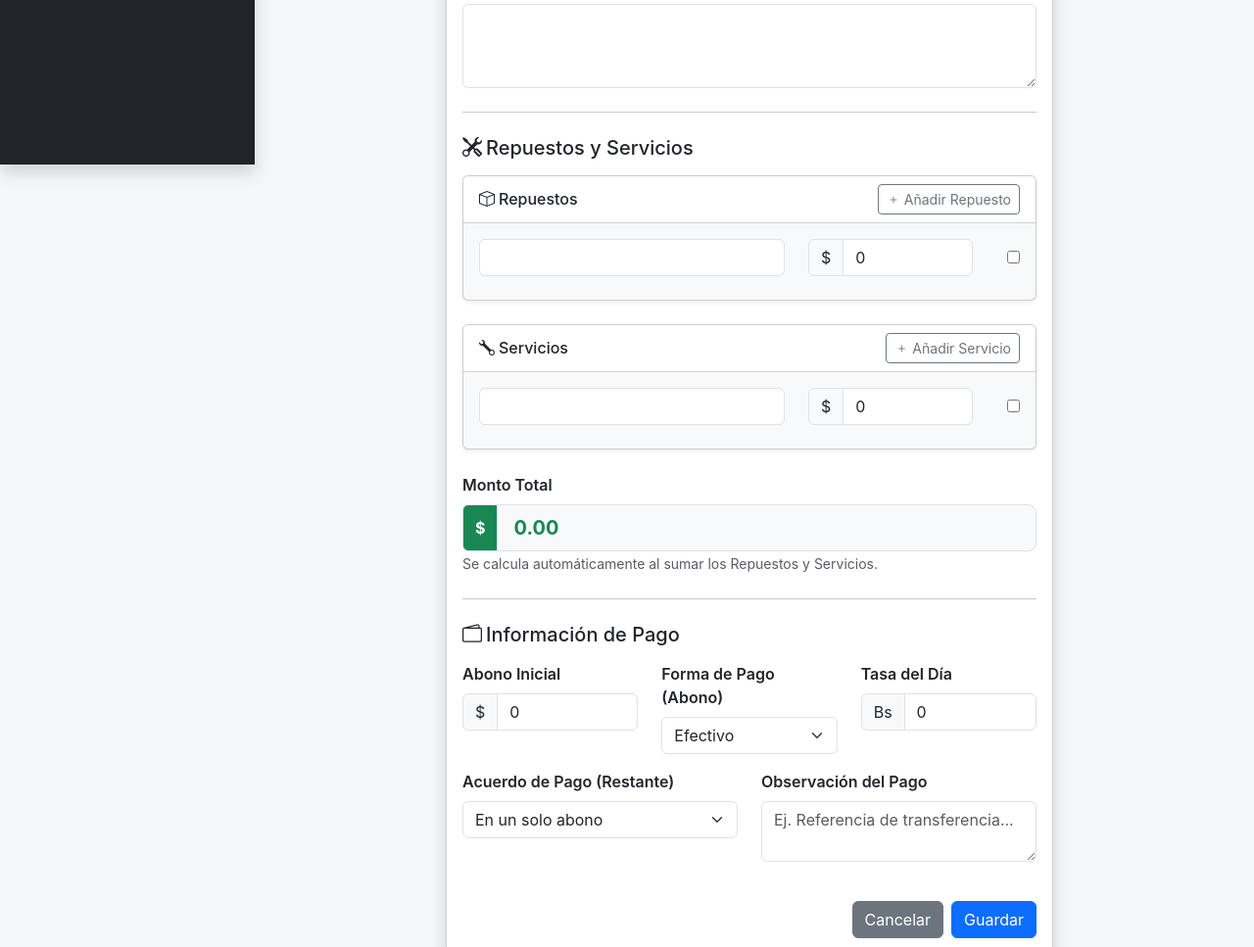
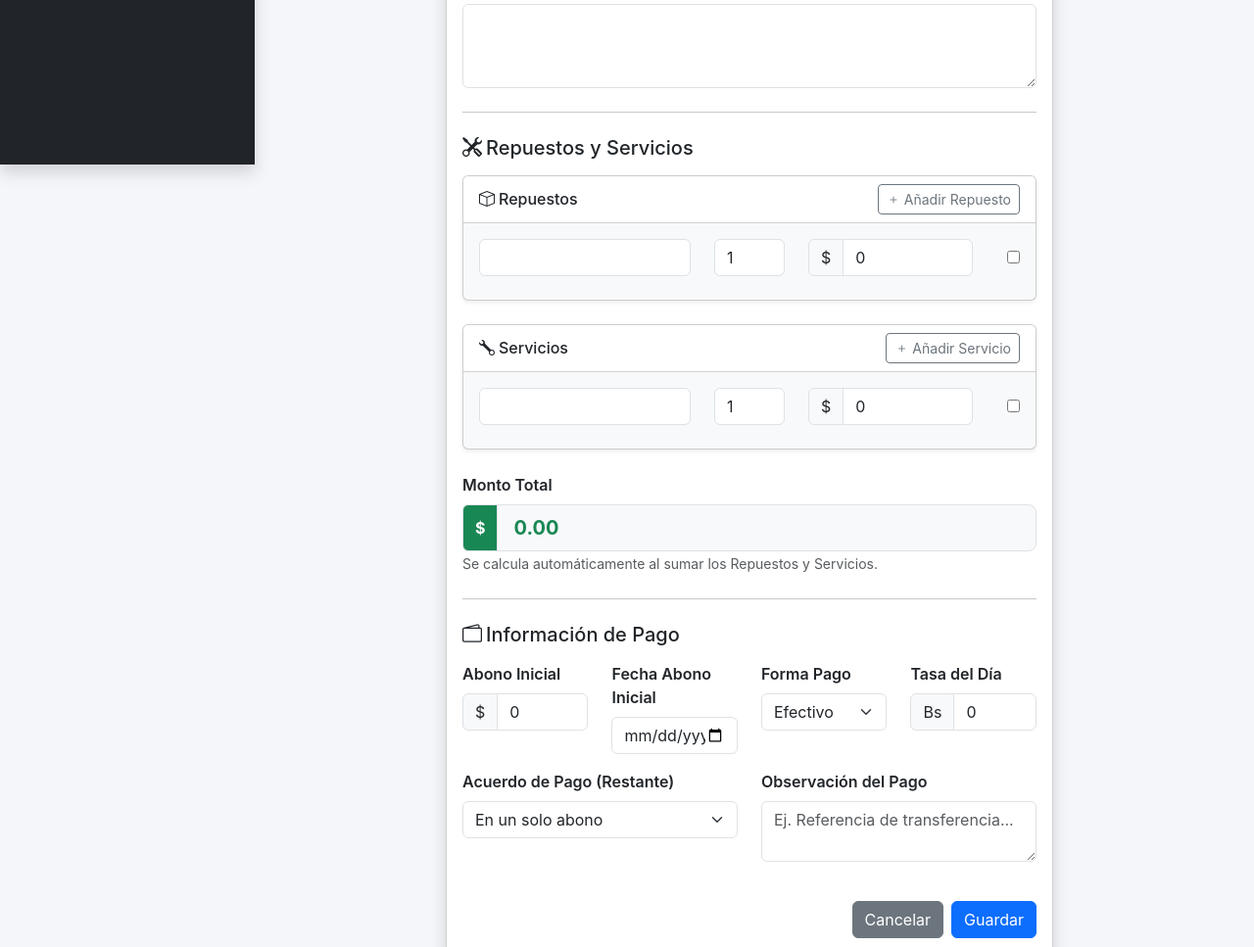
Before and after one commit to aatay19/control_taller, a Django app: page /entradas/crear/ in a window 1280 px wide. Shown: the part 632-1599 px from the top of the page at 98% size. Run offline with Django 5.2, Linux system fonts and the light colour scheme; the visitor is signed in with stand-in values (Sample User, id 1); data that the repository does not hold is empty; some libraries are stand-ins or nearby versions.

Commit message:
añadido cantidad en repuesto,añadido campo de fecha en los abonos

```diff
--- a/libreria/forms.py
+++ b/libreria/forms.py
@@ -22,13 +22,14 @@ class ClienteForm(forms.ModelForm):
 class EntradaForm(forms.ModelForm):
     class Meta:
         model = Entrada
-        fields = ['cliente', 'cliente_presente', 'observaciones', 'observacion_pago', 'abono', 'forma_pago_abono', 'tasa_dia', 'modalidad_pago_restante']
+        fields = ['cliente', 'cliente_presente', 'observaciones', 'observacion_pago', 'abono', 'fecha_abono_inicial', 'forma_pago_abono', 'tasa_dia', 'modalidad_pago_restante']
         widgets = {
             'cliente': forms.Select(attrs={'class': 'form-select'}),
             'cliente_presente': forms.CheckboxInput(attrs={'class': 'form-check-input'}),
             'observaciones': forms.Textarea(attrs={'class': 'form-control', 'rows': 3}),
             'observacion_pago': forms.Textarea(attrs={'class': 'form-control', 'rows': 2, 'placeholder': 'Ej. Referencia de transferencia...'}),
             'abono': forms.NumberInput(attrs={'class': 'form-control', 'step': '0.01'}),
+            'fecha_abono_inicial': forms.DateInput(attrs={'class': 'form-control', 'type': 'date'}),
             'forma_pago_abono': forms.Select(attrs={'class': 'form-select'}),
             'tasa_dia': forms.NumberInput(attrs={'class': 'form-control', 'step': '0.01'}),
             'modalidad_pago_restante': forms.Select(attrs={'class': 'form-select'}),
@@ -49,11 +50,12 @@ MaquinaFormSet = inlineformset_factory(
 RepuestoFormSet = inlineformset_factory(
     Entrada,
     Repuesto,
-    fields=['nombre', 'valor'],
+    fields=['nombre', 'cantidad', 'valor'],
     extra=1,
     can_delete=True,
     widgets={
         'nombre': forms.TextInput(attrs={'class': 'form-control repuesto-nombre'}),
+        'cantidad': forms.NumberInput(attrs={'class': 'form-control repuesto-cantidad', 'min': '1'}),
         'valor': forms.NumberInput(attrs={'class': 'form-control repuesto-valor', 'step': '0.01'}),
     }
 )
@@ -61,11 +63,12 @@ RepuestoFormSet = inlineformset_factory(
 ServicioFormSet = inlineformset_factory(
     Entrada,
     Servicio,
-    fields=['nombre', 'valor'],
+    fields=['nombre', 'cantidad', 'valor'],
     extra=1,
     can_delete=True,
     widgets={
         'nombre': forms.TextInput(attrs={'class': 'form-control servicio-nombre'}),
+        'cantidad': forms.NumberInput(attrs={'class': 'form-control servicio-cantidad', 'min': '1'}),
         'valor': forms.NumberInput(attrs={'class': 'form-control servicio-valor', 'step': '0.01'}),
     }
 )
@@ -73,12 +76,14 @@ ServicioFormSet = inlineformset_factory(
 class SalidaForm(forms.ModelForm):
     class Meta:
         model = Salida
-        fields = ['entrada', 'pago_final', 'forma_pago_salida', 'tasa_dia_salida', 'observaciones_entrega', 'garantia']
+        fields = ['entrada', 'fecha_entrega', 'pago_final', 'forma_pago_salida', 'tasa_dia_salida', 'observacion_pago_final', 'observaciones_entrega', 'garantia']
         widgets = {
             'entrada': forms.Select(attrs={'class': 'form-select', 'readonly': 'readonly'}),
+            'fecha_entrega': forms.DateInput(attrs={'class': 'form-control', 'type': 'date'}),
             'pago_final': forms.NumberInput(attrs={'class': 'form-control', 'step': '0.01'}),
             'forma_pago_salida': forms.Select(attrs={'class': 'form-select'}),
             'tasa_dia_salida': forms.NumberInput(attrs={'class': 'form-control', 'step': '0.01'}),
+            'observacion_pago_final': forms.Textarea(attrs={'class': 'form-control', 'rows': 2, 'placeholder': 'Ej. Referencia de transferencia...'}),
             'observaciones_entrega': forms.Textarea(attrs={'class': 'form-control', 'rows': 3}),
             'garantia': forms.Textarea(attrs={'class': 'form-control', 'rows': 3, 'placeholder': 'Ej: 30 días de garantía por el servicio realizado...'}),
         }
--- a/libreria/templates/entradas/form.html
+++ b/libreria/templates/entradas/form.html
@@ -125,9 +125,13 @@
                                     {% for repuesto_form in repuesto_formset %}
                                     <div class="repuesto-form row mb-2 align-items-center">
                                         {% if repuesto_form.instance.pk %}{{ repuesto_form.id }}{% endif %}
-                                        <div class="col-md-7">
+                                        <div class="col-md-5">
                                             <label class="form-label d-md-none fw-semibold">Nombre del Repuesto</label>
                                             {{ repuesto_form.nombre }}
+                                        </div>
+                                        <div class="col-md-2">
+                                            <label class="form-label d-md-none fw-semibold">Cant.</label>
+                                            {{ repuesto_form.cantidad }}
                                         </div>
                                         <div class="col-md-4">
                                             <label class="form-label d-md-none fw-semibold">Valor</label>
@@ -147,8 +151,11 @@
                                 <!-- Template hidden for Repuestos -->
                                 <div id="empty-repuesto-template" class="d-none">
                                     <div class="repuesto-form row mb-2 align-items-center">
-                                        <div class="col-md-7">
+                                        <div class="col-md-5">
                                             {{ repuesto_formset.empty_form.nombre }}
+                                        </div>
+                                        <div class="col-md-2">
+                                            {{ repuesto_formset.empty_form.cantidad }}
                                         </div>
                                         <div class="col-md-4">
                                             <div class="input-group">
@@ -180,9 +187,13 @@
                                     {% for servicio_form in servicio_formset %}
                                     <div class="servicio-form row mb-2 align-items-center">
                                         {% if servicio_form.instance.pk %}{{ servicio_form.id }}{% endif %}
-                                        <div class="col-md-7">
+                                        <div class="col-md-5">
                                             <label class="form-label d-md-none fw-semibold">Nombre del Servicio</label>
                                             {{ servicio_form.nombre }}
+                                        </div>
+                                        <div class="col-md-2">
+                                            <label class="form-label d-md-none fw-semibold">Cant.</label>
+                                            {{ servicio_form.cantidad }}
                                         </div>
                                         <div class="col-md-4">
                                             <label class="form-label d-md-none fw-semibold">Valor</label>
@@ -202,8 +213,11 @@
                                 <!-- Template hidden for Servicios -->
                                 <div id="empty-servicio-template" class="d-none">
                                     <div class="servicio-form row mb-2 align-items-center">
-                                        <div class="col-md-7">
+                                        <div class="col-md-5">
                                             {{ servicio_formset.empty_form.nombre }}
+                                        </div>
+                                        <div class="col-md-2">
+                                            {{ servicio_formset.empty_form.cantidad }}
                                         </div>
                                         <div class="col-md-4">
                                             <div class="input-group">
@@ -238,7 +252,7 @@
 
                         <div class="row">
                             <!-- Abono -->
-                            <div class="col-md-4 mb-3">
+                            <div class="col-md-3 mb-3">
                                 <label for="{{ form.abono.id_for_label }}" class="form-label fw-semibold">Abono Inicial</label>
                                 <div class="input-group">
                                     <span class="input-group-text">$</span>
@@ -249,9 +263,18 @@
                                 {% endif %}
                             </div>
 
+                            <!-- Fecha Abono Inicial -->
+                            <div class="col-md-3 mb-3">
+                                <label for="{{ form.fecha_abono_inicial.id_for_label }}" class="form-label fw-semibold">Fecha Abono Inicial</label>
+                                {{ form.fecha_abono_inicial }}
+                                {% if form.fecha_abono_inicial.errors %}
+                                <div class="text-danger small mt-1">{{ form.fecha_abono_inicial.errors }}</div>
+                                {% endif %}
+                            </div>
+
                             <!-- Forma de Pago Abono -->
-                            <div class="col-md-4 mb-3">
-                                <label for="{{ form.forma_pago_abono.id_for_label }}" class="form-label fw-semibold">Forma de Pago (Abono)</label>
+                            <div class="col-md-3 mb-3">
+                                <label for="{{ form.forma_pago_abono.id_for_label }}" class="form-label fw-semibold">Forma Pago</label>
                                 {{ form.forma_pago_abono }}
                                 {% if form.forma_pago_abono.errors %}
                                 <div class="text-danger small mt-1">{{ form.forma_pago_abono.errors }}</div>
@@ -259,7 +282,7 @@
                             </div>
 
                             <!-- Tasa del Día -->
-                            <div class="col-md-4 mb-3">
+                            <div class="col-md-3 mb-3">
                                 <label for="{{ form.tasa_dia.id_for_label }}" class="form-label fw-semibold">Tasa del Día</label>
                                 <div class="input-group">
                                     <span class="input-group-text">Bs</span>
@@ -270,7 +293,6 @@
                                 {% endif %}
                             </div>
                         </div>
-
                         <div class="row">
                             <!-- Modalidad Pago Restante -->
                             <div class="col-md-6 mb-3">
@@ -391,17 +413,25 @@
         function calcularTotal() {
             let total = 0;
             // Sumar valores de repuestos
-            document.querySelectorAll('.repuesto-valor').forEach(input => {
-                const isDeleted = input.closest('.repuesto-form').querySelector('input[type="checkbox"][name$="-DELETE"]');
+            document.querySelectorAll('.repuesto-form').forEach(form => {
+                const isDeleted = form.querySelector('input[type="checkbox"][name$="-DELETE"]');
                 if (!(isDeleted && isDeleted.checked)) {
-                    total += parseFloat(input.value) || 0;
+                    const valorInput = form.querySelector('.repuesto-valor');
+                    const cantidadInput = form.querySelector('.repuesto-cantidad');
+                    const valor = parseFloat(valorInput ? valorInput.value : 0) || 0;
+                    const cantidad = parseInt(cantidadInput ? cantidadInput.value : 1) || 1;
+                    total += valor; // Repuesto ya no se multiplica por cantidad
                 }
             });
             // Sumar valores de servicios
-            document.querySelectorAll('.servicio-valor').forEach(input => {
-                const isDeleted = input.closest('.servicio-form').querySelector('input[type="checkbox"][name$="-DELETE"]');
+            document.querySelectorAll('.servicio-form').forEach(form => {
+                const isDeleted = form.querySelector('input[type="checkbox"][name$="-DELETE"]');
                 if (!(isDeleted && isDeleted.checked)) {
-                    total += parseFloat(input.value) || 0;
+                    const valorInput = form.querySelector('.servicio-valor');
+                    const cantidadInput = form.querySelector('.servicio-cantidad');
+                    const valor = parseFloat(valorInput ? valorInput.value : 0) || 0;
+                    const cantidad = parseInt(cantidadInput ? cantidadInput.value : 1) || 1;
+                    total += valor * cantidad;
                 }
             });
 
@@ -413,7 +443,8 @@
 
         // Delegar eventos de input y change para calcular el total en tiempo real
         document.body.addEventListener('input', function(e) {
-            if (e.target.classList.contains('repuesto-valor') || e.target.classList.contains('servicio-valor')) {
+            if (e.target.classList.contains('repuesto-valor') || e.target.classList.contains('repuesto-cantidad') ||
+                e.target.classList.contains('servicio-valor') || e.target.classList.contains('servicio-cantidad')) {
                 calcularTotal();
             }
         });
--- a/libreria/templates/salidas/lista.html
+++ b/libreria/templates/salidas/lista.html
@@ -57,7 +57,7 @@
                 <tbody>
                     {% for salida in salidas %}
                     <tr>
-                        <td>{{ salida.fecha_entrega|date:"d/m/Y H:i" }}</td>
+                        <td>{{ salida.fecha_entrega|date:"d/m/Y" }}</td>
                         <td>{{ salida.entrada.cliente.nombre }}</td>
                         <td>
                             {% for m in salida.entrada.maquinas.all %}
@@ -129,7 +129,7 @@
 <script type="application/json" id="salida-data-{{ salida.id }}">
 {
     "id": {{ salida.id }},
-    "fecha_entrega": "{{ salida.fecha_entrega|date:'d/m/Y H:i' }}",
+    "fecha_entrega": "{{ salida.fecha_entrega|date:'d/m/Y' }}",
     "cliente_nombre": "{{ salida.entrada.cliente.nombre }}",
     "cliente_cedula": "{{ salida.entrada.cliente.cedula }}",
     "cliente_telefono": "{{ salida.entrada.cliente.telefono|default:'-' }}",
--- a/libreria/views/taller_views.py
+++ b/libreria/views/taller_views.py
@@ -196,11 +196,14 @@ def taller_abono_extra(request, id):
             forma_pago = data.get('forma_pago_abono_extra', 'efectivo')
             tasa_dia = Decimal(str(data.get('tasa_dia_abono_extra', 0)))
             observacion_abono_extra = data.get('observacion_abono_extra', '')
+            fecha_abono_extra = data.get('fecha_abono_extra', None)
 
             entrada.abono_extra = abono_extra
             entrada.forma_pago_abono_extra = forma_pago
             entrada.tasa_dia_abono_extra = tasa_dia
             entrada.observacion_abono_extra = observacion_abono_extra
+            if fecha_abono_extra:
+                entrada.fecha_abono_extra = fecha_abono_extra
             entrada.save()
 
             return JsonResponse({'success': True, 'total_general': entrada.total_general})
```
Also changed, not shown: libreria/models.py (+7 -2 lines), libreria/templates/salidas/form.html (+25 -3 lines), libreria/templates/taller/lista.html (+8 -0 lines), libreria/views/pdf_views.py (+18 -2 lines), libreria/migrations/0011_entrada_fecha_abono_extra_and_more.py (added), libreria/migrations/0012_salida_observacion_pago_final.py (added).
